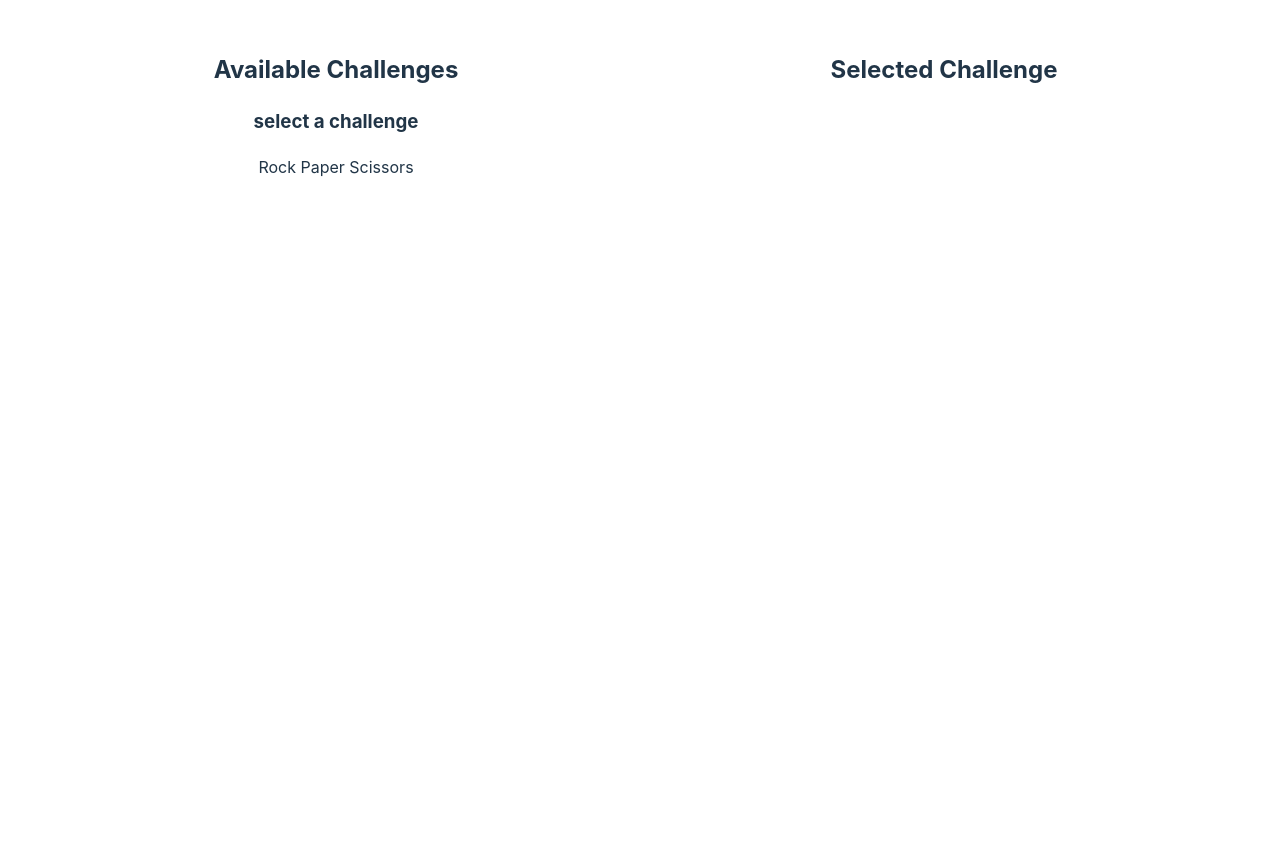
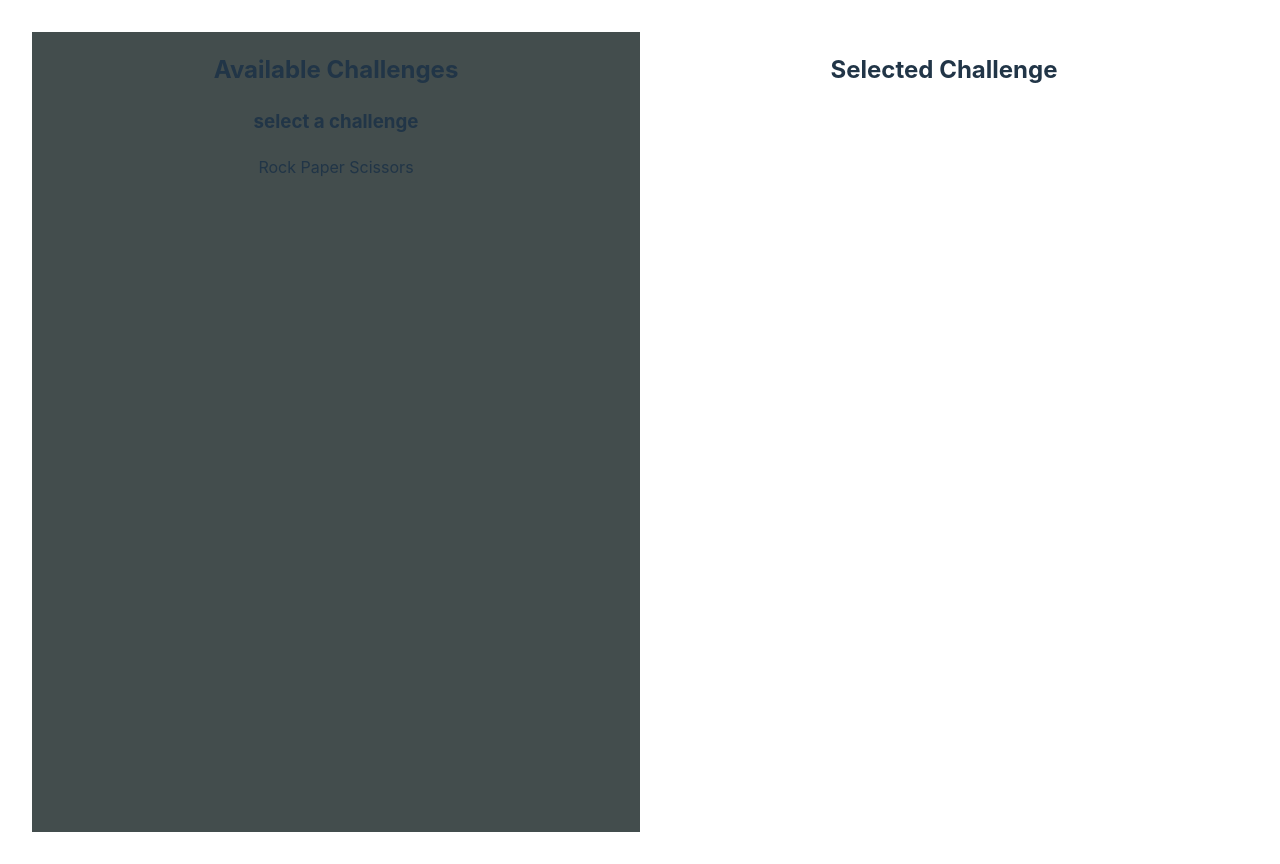
Before and after one commit to luishenrique-gj/vite-react-osf-training, a React (Vite) app: page / in a window 1280 px wide. Built offline with nearby package versions, Linux system fonts and the light colour scheme.

Commit message:
feat: updated SideMenu styles

```diff
--- a/src/components/sideMenu/SideMenu.css
+++ b/src/components/sideMenu/SideMenu.css
@@ -1,4 +1,5 @@
 .SideMenu{
     width: 50%;
     height: 100vh;
+    background-color: #434D4D;
 }
```
